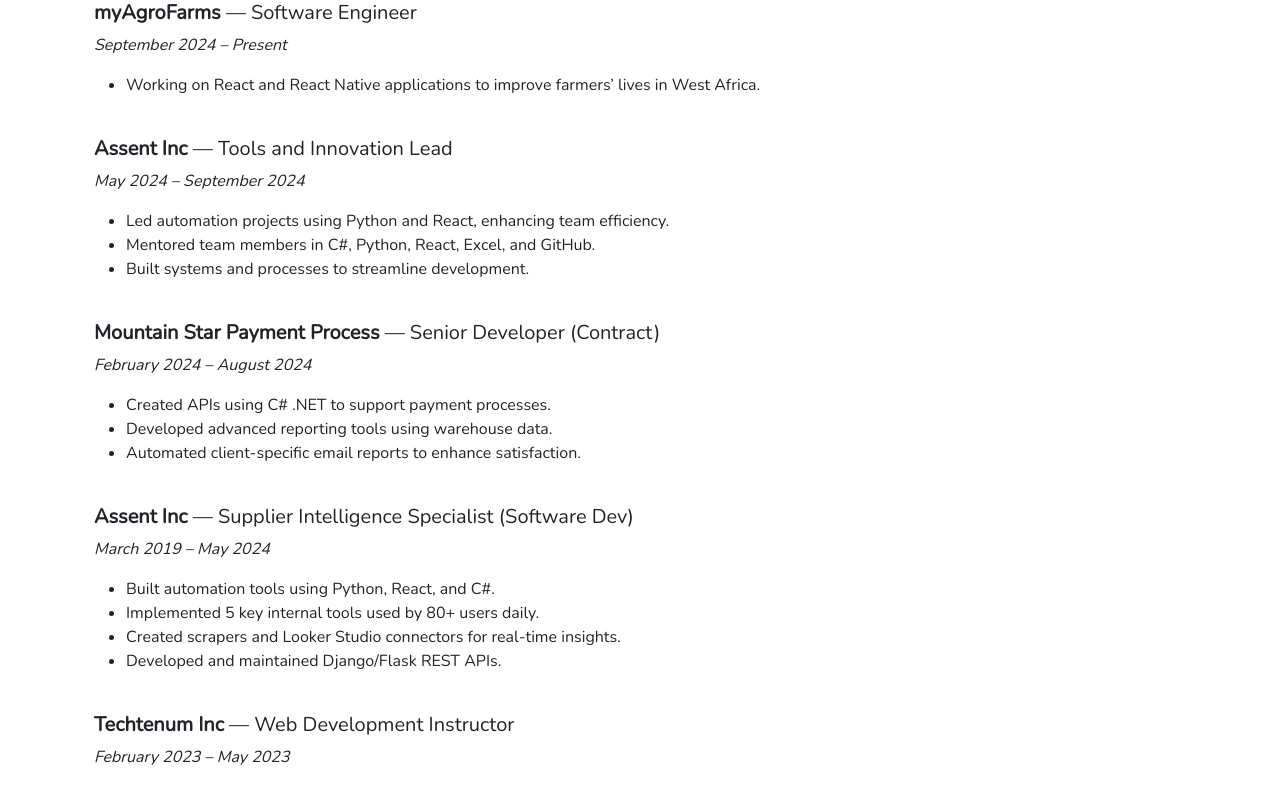
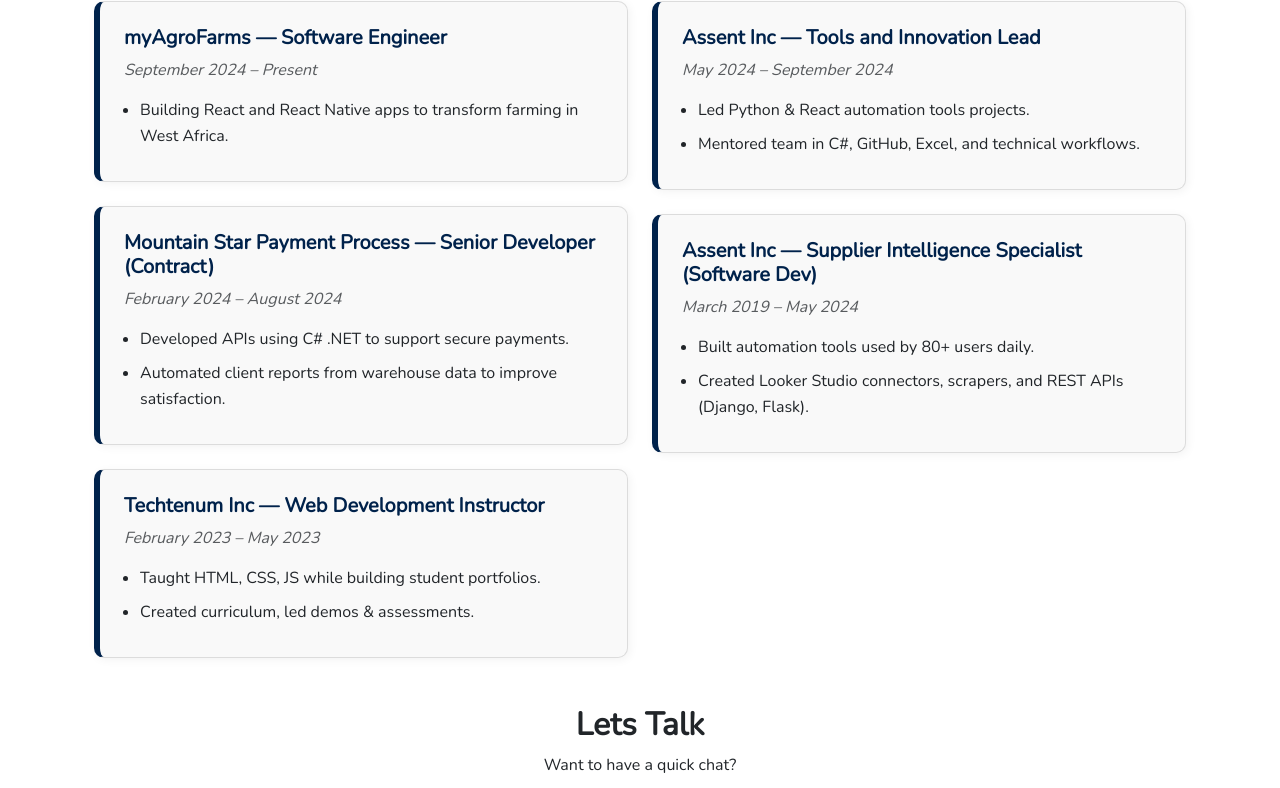
Before and after one commit to VickyMutai/VickyMutai.github.io, an Angular app: page / in a window 1280 px wide. Shown: the part 1604-2392 px from the top of the page. Built offline with nearby package versions, Linux system fonts and the light colour scheme.

Commit message:
style experience section

```diff
--- a/src/app/app.component.css
+++ b/src/app/app.component.css
@@ -9,7 +9,7 @@
 }
 
 .years {
-    background-color: #00224B;
+  background-color: #00224b;
   color: #fff;
 }
 
@@ -18,7 +18,7 @@
 }
 
 .skills span {
-    color: #00224B;
+  color: #00224b;
   font-weight: bold;
 }
 
@@ -43,10 +43,37 @@
 }
 
 footer {
-    position: static;
-    background-color: #00224B;
+  background-color: #00224b;
   color: #fff;
   padding: 3px;
   width: 100%;
   bottom: 0;
 }
+.exp-card {
+  border: 1px solid #dcdcdc;
+  border-left: 6px solid #00224b;
+  border-radius: 10px;
+  background-color: #f9f9f9;
+  box-shadow: 2px 2px 10px rgba(0, 0, 0, 0.05);
+  transition: all 0.3s ease-in-out;
+}
+
+.exp-card:hover {
+  transform: translateY(-4px);
+  box-shadow: 4px 4px 20px rgba(0, 34, 75, 0.15);
+}
+
+.exp-card h5 {
+  color: #00224b;
+  font-weight: bold;
+}
+
+.exp-card ul {
+  padding-left: 1rem;
+  margin-bottom: 0;
+}
+
+.exp-card ul li {
+  margin-bottom: 0.5rem;
+  line-height: 1.6;
+}
--- a/src/app/app.component.html
+++ b/src/app/app.component.html
@@ -222,82 +222,73 @@
     </div>
   </div>
   <div class="experience mt-5 mb-5" id="experience">
-    <h2 class="text-center fw-bolder">Work Experience</h2>
-    <div class="container mt-4">
-      <div class="row mb-4">
-        <div class="col">
+    <h2 class="text-center fw-bolder mb-4">Work Experience</h2>
+    <div class="container">
+      <div class="row gy-4">
+        <!-- Column 1 -->
+        <div class="col-md-6">
+          <div class="exp-card p-4">
             <h5><b>myAgroFarms</b> — Software Engineer</h5>
-          <p><i>September 2024 – Present</i></p>
+            <p class="text-muted"><i>September 2024 – Present</i></p>
             <ul>
               <li>
-              Working on React and React Native applications to improve farmers’
-              lives in West Africa.
+                Building React and React Native apps to transform farming in
+                West Africa.
               </li>
+            </ul>
+          </div>
+
+          <div class="exp-card p-4 mt-4">
+            <h5>
+              <b>Mountain Star Payment Process</b> — Senior Developer (Contract)
+            </h5>
+            <p class="text-muted"><i>February 2024 – August 2024</i></p>
+            <ul>
+              <li>Developed APIs using C# .NET to support secure payments.</li>
+              <li>
+                Automated client reports from warehouse data to improve
+                satisfaction.
+              </li>
+            </ul>
+          </div>
+
+          <div class="exp-card p-4 mt-4">
+            <h5><b>Techtenum Inc</b> — Web Development Instructor</h5>
+            <p class="text-muted"><i>February 2023 – May 2023</i></p>
+            <ul>
+              <li>Taught HTML, CSS, JS while building student portfolios.</li>
+              <li>Created curriculum, led demos & assessments.</li>
             </ul>
           </div>
         </div>
 
-      <div class="row mb-4">
-        <div class="col">
+        <!-- Column 2 -->
+        <div class="col-md-6">
+          <div class="exp-card p-4">
             <h5><b>Assent Inc</b> — Tools and Innovation Lead</h5>
-          <p><i>May 2024 – September 2024</i></p>
+            <p class="text-muted"><i>May 2024 – September 2024</i></p>
             <ul>
+              <li>Led Python & React automation tools projects.</li>
               <li>
-              Led automation projects using Python and React, enhancing team
-              efficiency.
-            </li>
-            <li>
-              Mentored team members in C#, Python, React, Excel, and GitHub.
-            </li>
-            <li>Built systems and processes to streamline development.</li>
-          </ul>
-        </div>
-      </div>
-
-      <div class="row mb-4">
-        <div class="col">
-          <h5>
-            <b>Mountain Star Payment Process</b> — Senior Developer (Contract)
-          </h5>
-          <p><i>February 2024 – August 2024</i></p>
-          <ul>
-            <li>Created APIs using C# .NET to support payment processes.</li>
-            <li>Developed advanced reporting tools using warehouse data.</li>
-            <li>
-              Automated client-specific email reports to enhance satisfaction.
+                Mentored team in C#, GitHub, Excel, and technical workflows.
               </li>
             </ul>
           </div>
-      </div>
 
-      <div class="row mb-4">
-        <div class="col">
+          <div class="exp-card p-4 mt-4">
             <h5>
-            <b>Assent Inc</b> — Supplier Intelligence Specialist (Software Dev)
+              <b>Assent Inc</b> — Supplier Intelligence Specialist (Software
+              Dev)
             </h5>
-          <p><i>March 2019 – May 2024</i></p>
+            <p class="text-muted"><i>March 2019 – May 2024</i></p>
             <ul>
-            <li>Built automation tools using Python, React, and C#.</li>
-            <li>Implemented 5 key internal tools used by 80+ users daily.</li>
+              <li>Built automation tools used by 80+ users daily.</li>
               <li>
-              Created scrapers and Looker Studio connectors for real-time
-              insights.
+                Created Looker Studio connectors, scrapers, and REST APIs
+                (Django, Flask).
               </li>
-            <li>Developed and maintained Django/Flask REST APIs.</li>
             </ul>
           </div>
-      </div>
-
-      <div class="row mb-4">
-        <div class="col">
-          <h5><b>Techtenum Inc</b> — Web Development Instructor</h5>
-          <p><i>February 2023 – May 2023</i></p>
-          <ul>
-            <li>Taught HTML, CSS, and JavaScript.</li>
-            <li>
-              Designed curriculum and guided students in building portfolios.
-            </li>
-          </ul>
         </div>
       </div>
     </div>
```
Lines whose indentation alone changed are shown as unchanged.
